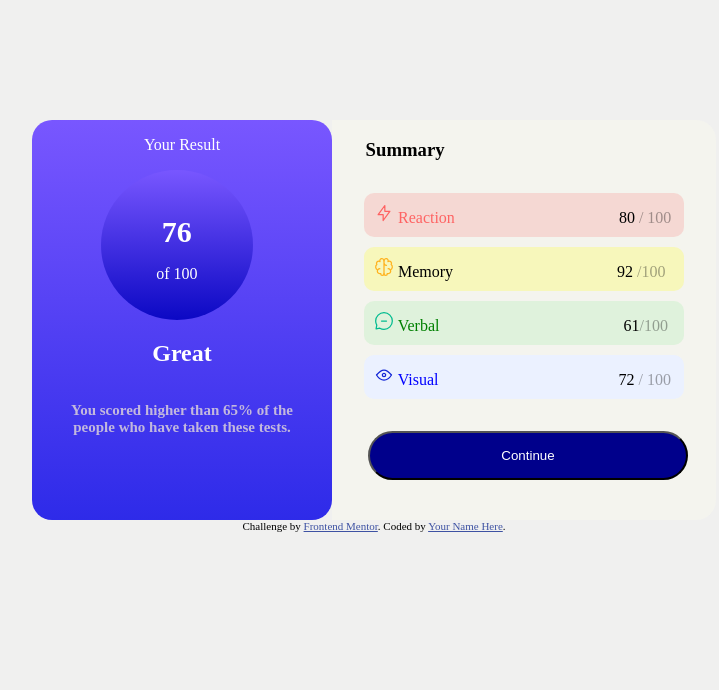
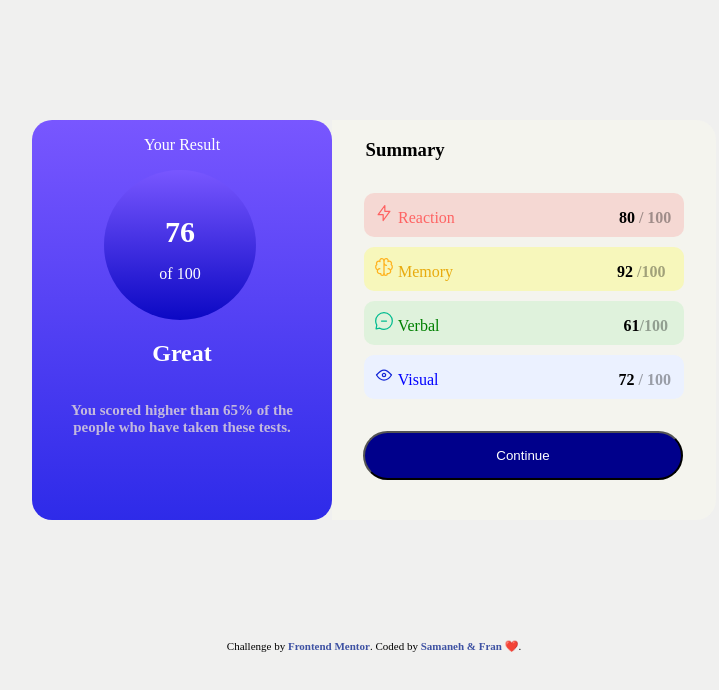
Before and after one commit to frandigon6alves/Front-End-Challenge, a plain HTML site: page index.html in a window 1280 px wide. Shown: the whole page, without its empty margins (266-985 px from the left). Drawn offline with Linux system fonts and the light colour scheme.

Commit message:
changes on footer and font size of number

```diff
--- a/index.html
+++ b/index.html
@@ -55,9 +55,9 @@
             <span class="num-right-red">80 <span id="num-grey">/ 100</span></span>
           </li>
           <li class="yellow">
-            <span class="memory-yellow"></span>
+            <span class="memory-yellow">
 
-              <img src="./assets/images/icon-memory.svg" alt="icon" /> Memory</span
+              <img src="./assets/images/icon-memory.svg" alt="icon" /> Memory</span></span
             ><span class="num-right-yellow">
               92 <span id="num-grey">/100</span></span
             >
@@ -82,7 +82,7 @@
       Challenge by
       <a href="https://www.frontendmentor.io?ref=challenge" target="_blank"
         >Frontend Mentor</a
-      >. Coded by <a href="#">Your Name Here</a>.
+      >. Coded by <a href="#">Samaneh & Fran ❤️</a>.
     </div>
   </body>
 </html>
--- a/summary.css
+++ b/summary.css
@@ -78,7 +78,7 @@ header p {
   gap: 2px;
   display: grid;
   padding: 0;
-  margin-left: 35px;
+  margin-left: 28px;
 }
 
 .red {
@@ -116,7 +116,7 @@ button {
   width: 320px;
   padding: 15px;
   border-radius: 30px;
-  margin-left: 36px;
+  margin-left: 31px;
   background-color: darkblue;
   color: white;
 }
@@ -127,14 +127,17 @@ button {
 .num-right-red {
   padding-left: 160px;
   color: black;
+  font-weight: bold;
 }
 .num-right-yellow {
   padding-left: 160px;
   color: black;
+  font-weight: bold;
 }
 .num-right {
   padding-left: 180px;
   color: black;
+  font-weight: bold;
 }
 .verbal-green {
   color: green;
@@ -147,6 +150,13 @@ button {
 }
 #num-grey {
   color: rgba(0, 0, 0, 0.349);
+}
+.attribution a {
+  text-decoration: none;
+  font-weight: bold;
+}
+.attribution {
+  font-size: 14px;
 }
 
 @media (min-width: 600px) {
@@ -162,7 +172,7 @@ button {
     width: 300px;
   }
   .circle-num {
-    margin-left: 4.3rem;
+    margin-left: 4.5rem;
   }
   .summary {
     background-color: rgba(247, 247, 236, 0.439);
@@ -175,4 +185,8 @@ button {
   .description P {
     font-size: 15px;
   }
+  .attribution {
+    font-size: 15px;
+    margin-top: 120px;
+  }
 }
```
